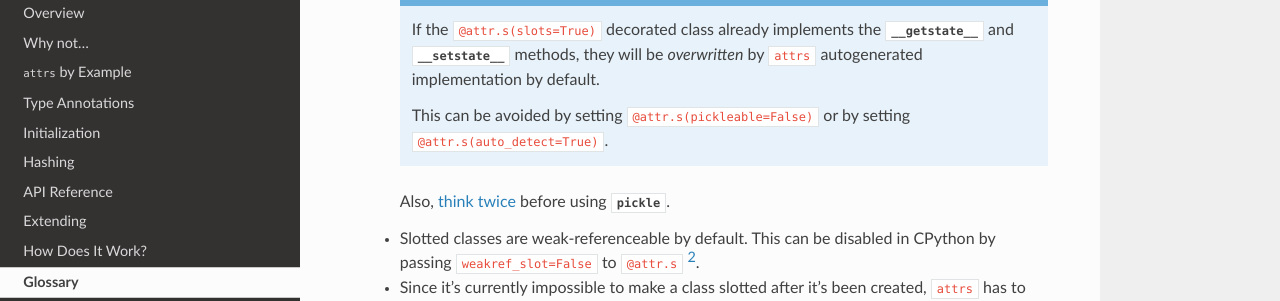
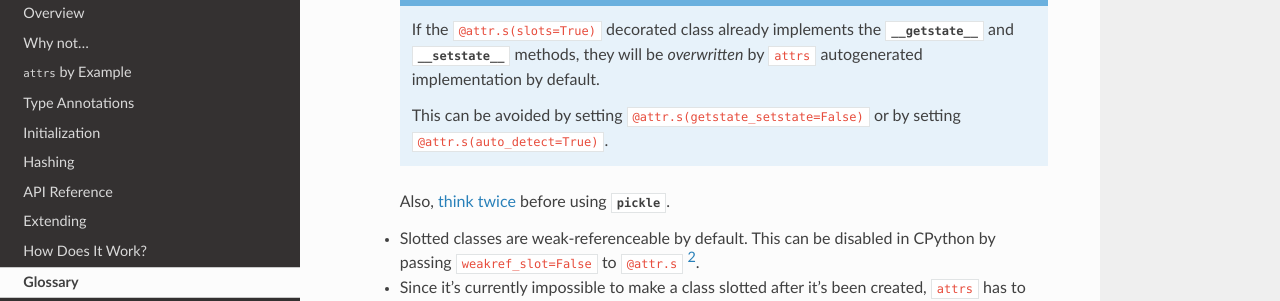
Before and after one commit to python-attrs/attrs, a Sphinx documentation site: the page built from docs/glossary.rst, in a window 1280 px wide and 900 px high, scrolled down 682 px. Shown: the part 274-575 px from the top of the window. Built offline with Sphinx 7.4.7 and the Read the Docs theme 2.0.0, drawn with Linux system fonts in a browser that asks for light colours.

Commit message:
Update glossary.rst

```diff
--- a/docs/glossary.rst
+++ b/docs/glossary.rst
@@ -43,7 +43,7 @@ Glossary
 
             If the ``@attr.s(slots=True)`` decorated class already implements the :meth:`__getstate__ <object.__getstate__>` and :meth:`__setstate__ <object.__setstate__>` methods, they will be *overwritten* by ``attrs`` autogenerated implementation by default.
 
-            This can be avoided by setting ``@attr.s(pickleable=False)`` or by setting ``@attr.s(auto_detect=True)``.
+            This can be avoided by setting ``@attr.s(getstate_setstate=False)`` or by setting ``@attr.s(auto_detect=True)``.
 
         Also, `think twice <https://www.youtube.com/watch?v=7KnfGDajDQw>`_ before using `pickle`.
 
```
